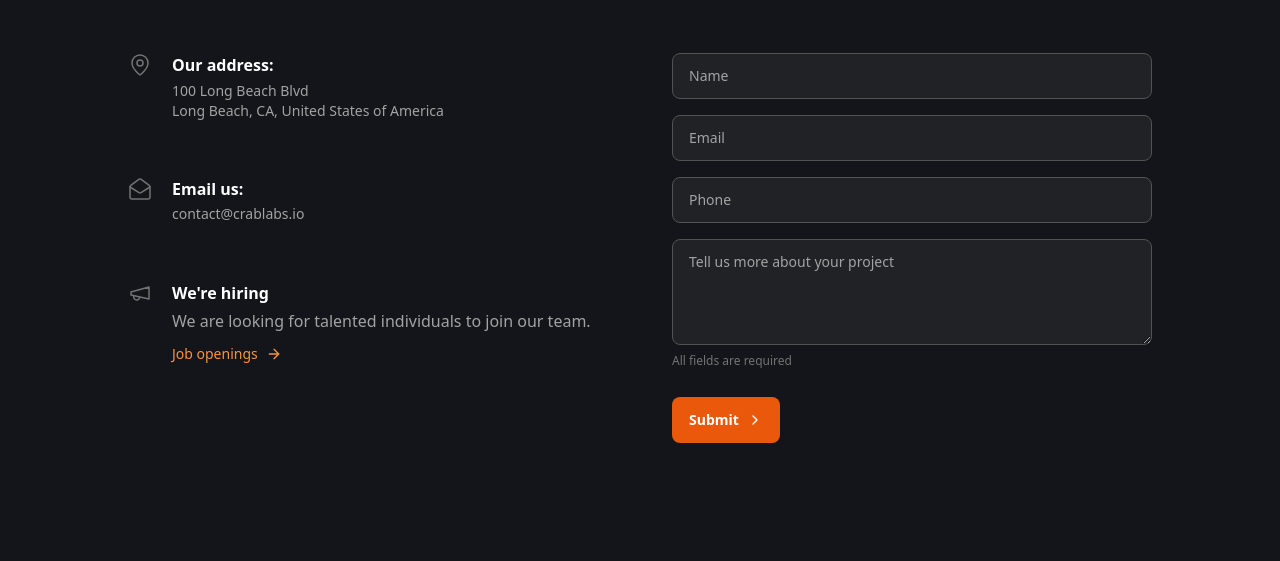
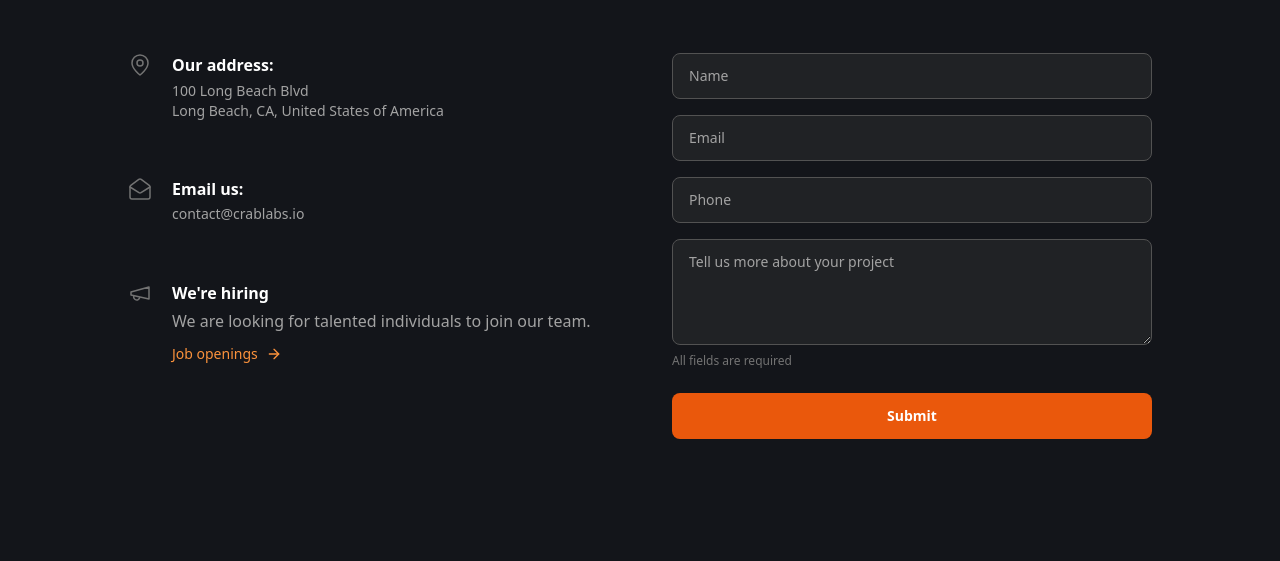
Before and after one commit to oserup/crablabs.io, an Astro site: page /contact in a window 1280 px wide. Shown: the part 211-772 px from the top of the page. Built offline with nearby package versions, Linux system fonts and the light colour scheme; Astro itself is replaced by a stand-in of ours.

Commit message:
changed contact button

```diff
--- a/src/pages/contact.astro
+++ b/src/pages/contact.astro
@@ -92,9 +92,14 @@ const address = ["100 Long Beach Blvd", "Long Beach, CA, United States of Americ
                   <!-- End Input -->
                 </div>
 
-                <div class="mt-2">
+                <div class="mt-2 grid gap-6">
                   <p class="text-xs text-neutral-500">All fields are required</p>
-                  <PrimaryArrowButton href="#"><button name="submit" class="block" type="submit"><b>Submit</b></button></PrimaryArrowButton>
+                  <button
+                    name="submit"
+                    class="py-3 px-4 inline-flex justify-center items-center gap-x-2 text-sm font-semibold rounded-lg border border-transparent bg-orange-600 text-white hover:bg-orange-700 disabled:opacity-50 disabled:pointer-events-none ring-zinc-500 transition duration-300 focus-visible:ring"
+                    type="submit">
+                    <b>Submit</b>
+                  </button>
                 </div>
               </form>
 
```
